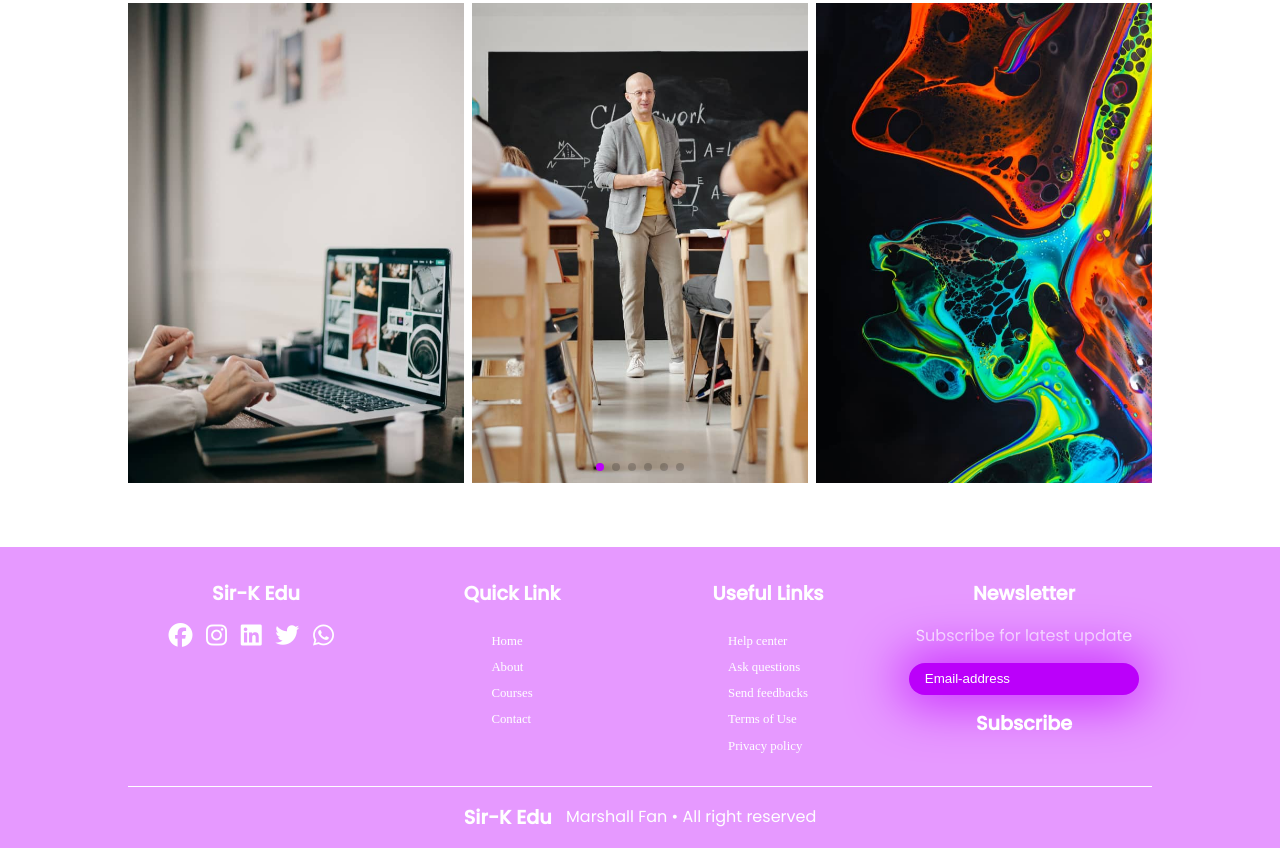
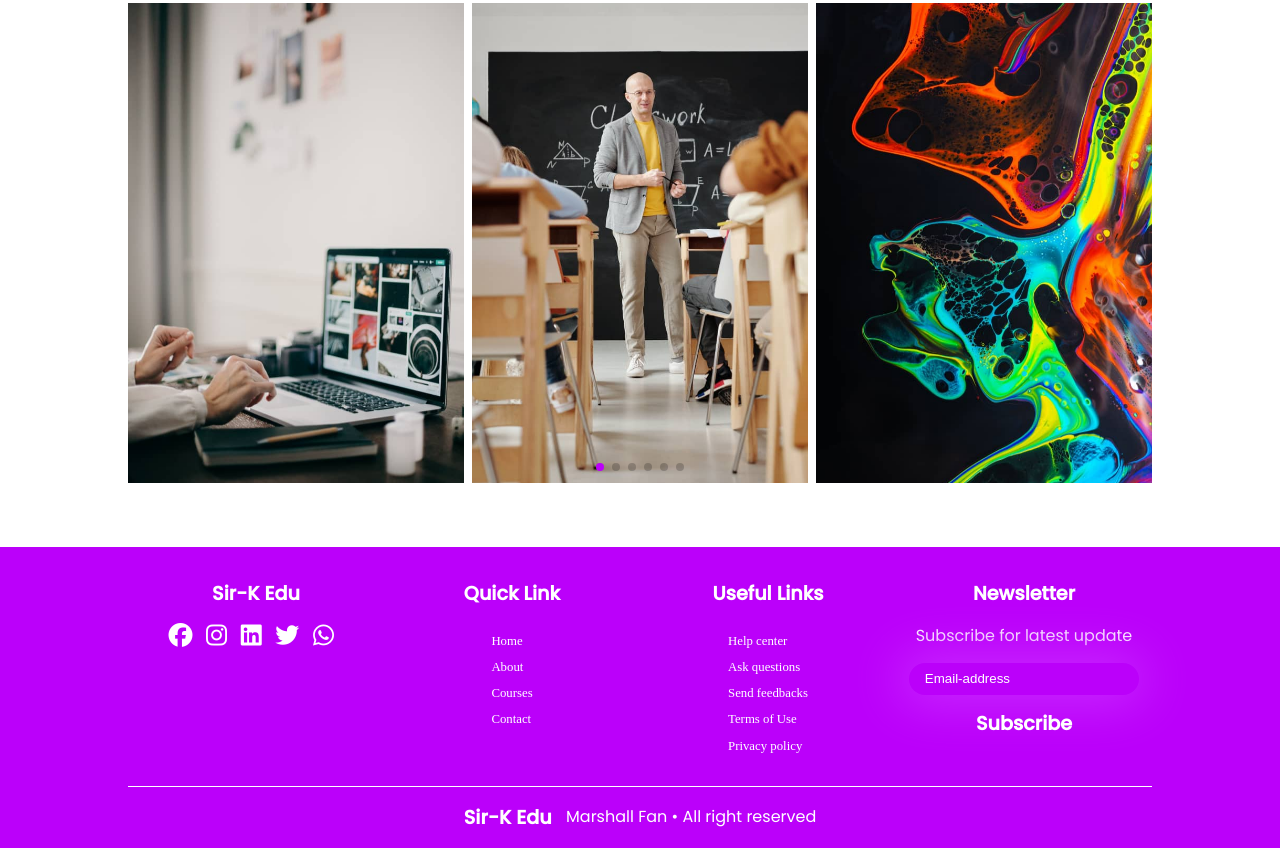
Before and after one commit to Tobbie123github/Educational-Website, a plain HTML site: page index.html in a window 1280 px wide. Shown: the part 1562-2410 px from the top of the page. Drawn offline with nearby package versions, Linux system fonts and the light colour scheme.

Commit message:
Update style.css

```diff
--- a/style.css
+++ b/style.css
@@ -619,7 +619,7 @@ footer{
   overflow-x:hidden;
   display: grid;
   margin-top: 4rem;
-  background: var(--color-primary-lightness)
+  background: var(--color-primary)
 }
 
 footer .footer-container{
```
